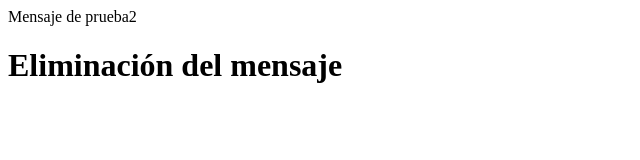
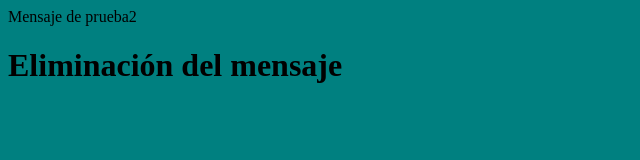
Before and after one commit to kcuenca0321/CDDMQ, a plain HTML site: page index.html in a window 1280 px wide. Shown: the whole page, without its empty margins (0-640 px from the left). Drawn offline with Linux system fonts and the light colour scheme.

Commit message:
actualizar

```diff
--- a/index.html
+++ b/index.html
@@ -11,7 +11,7 @@
 <h1>Eliminación del mensaje</h1>
 <style>
     body{
-        background-color: teal , red;
+        background-color: teal;
     }
 </style>
 </body>
```
